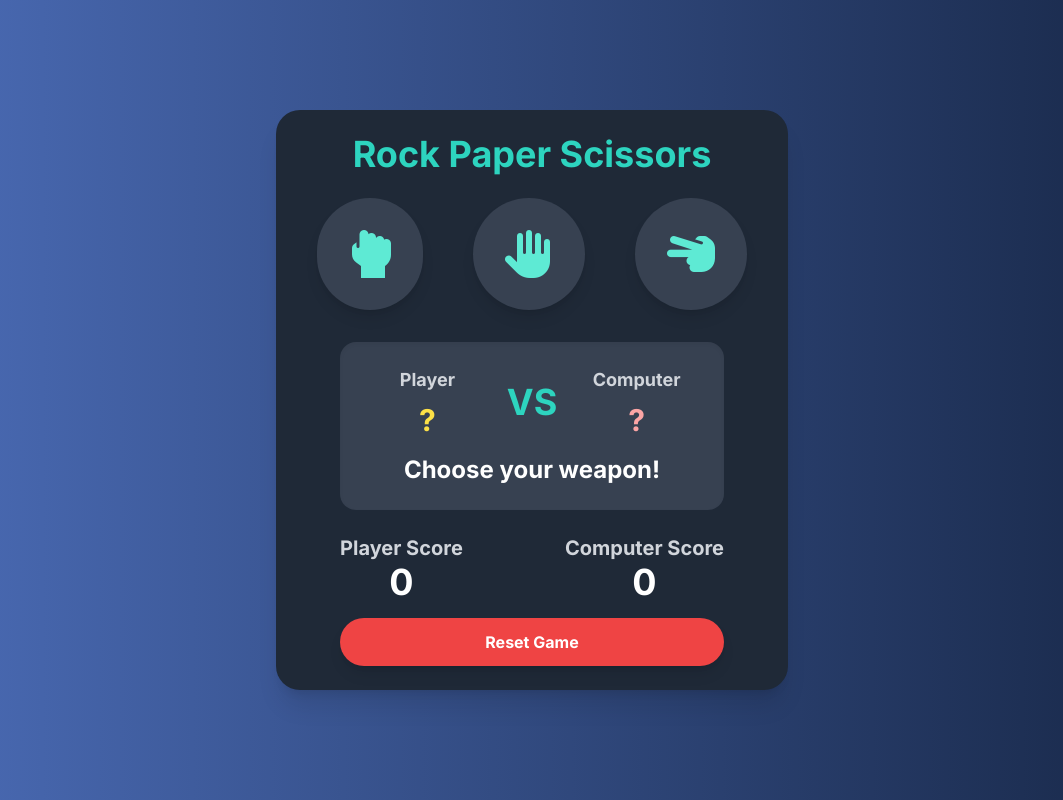
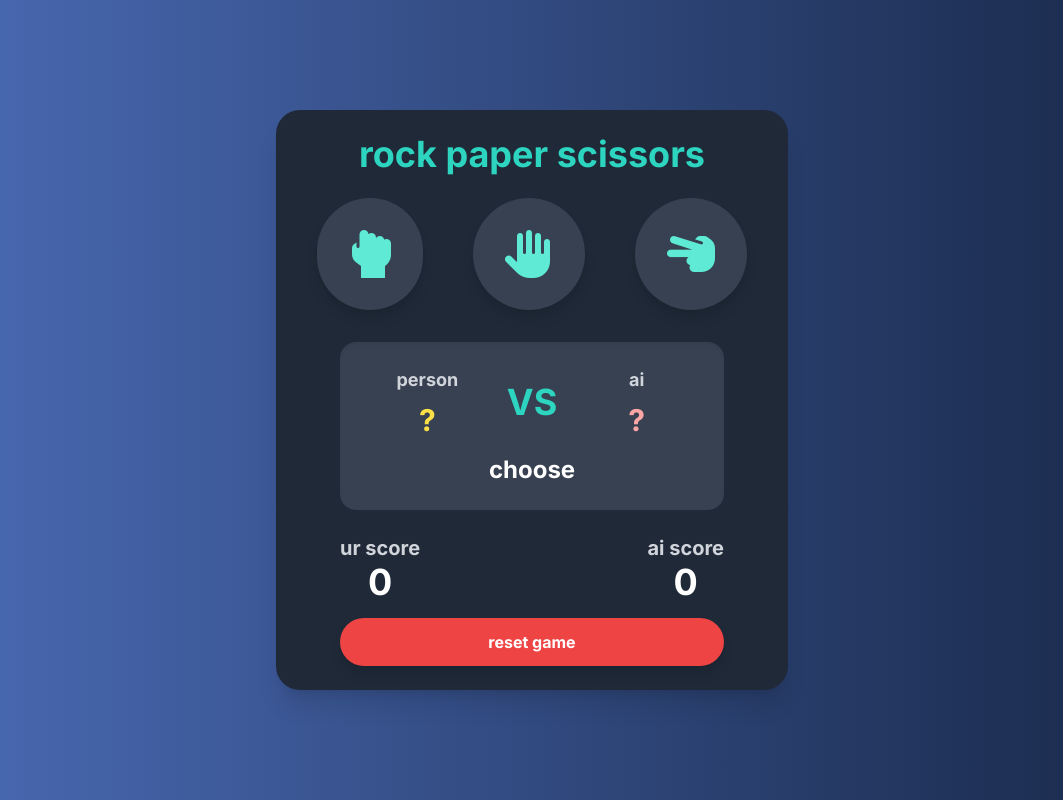
Before and after one commit to shmsrayden/vigilant-potato, a plain HTML site: page index.html in a window 1280 px wide. Shown: the whole page, without its empty margins (108-1171 px from the left). Drawn offline with nearby package versions, Linux system fonts and the light colour scheme.

Commit message:
Update index.html

```diff
--- a/index.html
+++ b/index.html
@@ -3,7 +3,7 @@
 <head>
     <meta charset="UTF-8">
     <meta name="viewport" content="width=device-width, initial-scale=1.0">
-    <title>Rock Paper Scissors</title>
+    <title>rock paper scissors(off brand)</title>
     <script src="https://cdn.tailwindcss.com"></script>
     <link rel="stylesheet" href="https://cdnjs.cloudflare.com/ajax/libs/font-awesome/6.0.0-beta3/css/all.min.css">
     <link rel="preconnect" href="https://fonts.googleapis.com">
@@ -45,7 +45,7 @@
 </head>
 <body class="bg-gray-900 text-white min-h-screen flex flex-col items-center justify-center p-4">
     <div class="container mx-auto p-6 bg-gray-800 rounded-3xl shadow-xl max-w-lg w-full flex flex-col items-center">
-        <h1 class="text-4xl font-bold mb-6 text-center text-teal-400">Rock Paper Scissors</h1>
+        <h1 class="text-4xl font-bold mb-6 text-center text-teal-400">rock paper scissors</h1>
         <div class="w-full flex justify-around mb-8 space-x-4">
             <button id="rock" class="btn-game bg-gray-700 text-teal-300 p-8 rounded-full shadow-lg hover:bg-teal-600 hover:text-white transform transition duration-300 ease-in-out">
                 <i class="fas fa-hand-rock text-5xl"></i>
@@ -61,30 +61,30 @@
         <div class="bg-gray-700 p-6 rounded-2xl w-full max-w-sm text-center shadow-inner">
             <div class="flex justify-between items-center mb-4">
                 <div class="flex-1 text-center">
-                    <p class="text-lg font-semibold text-gray-300">Player</p>
+                    <p class="text-lg font-semibold text-gray-300">person</p>
                     <p id="player-choice" class="text-3xl font-bold text-yellow-300 mt-2">?</p>
                 </div>
                 <div class="text-4xl mx-4 font-extrabold text-teal-400">VS</div>
                 <div class="flex-1 text-center">
-                    <p class="text-lg font-semibold text-gray-300">Computer</p>
+                    <p class="text-lg font-semibold text-gray-300">ai</p>
                     <p id="computer-choice" class="text-3xl font-bold text-red-300 mt-2">?</p>
                 </div>
             </div>
-            <div id="result-text" class="text-2xl font-bold mt-4 result-message">Choose your weapon!</div>
+            <div id="result-text" class="text-2xl font-bold mt-4 result-message">choose</div>
         </div>
 
         <div class="flex flex-col items-center mt-6 w-full max-w-sm">
             <div class="flex justify-between w-full mb-4">
                 <div class="text-center">
-                    <p class="text-xl font-bold text-gray-300">Player Score</p>
+                    <p class="text-xl font-bold text-gray-300">ur score</p>
                     <p id="player-score" class="text-4xl font-extrabold text-white">0</p>
                 </div>
                 <div class="text-center">
-                    <p class="text-xl font-bold text-gray-300">Computer Score</p>
+                    <p class="text-xl font-bold text-gray-300">ai score</p>
                     <p id="computer-score" class="text-4xl font-extrabold text-white">0</p>
                 </div>
             </div>
-            <button id="reset-button" class="bg-red-500 text-white font-bold py-3 px-6 rounded-full shadow-lg hover:bg-red-600 transform transition duration-300 ease-in-out w-full">Reset Game</button>
+            <button id="reset-button" class="bg-red-500 text-white font-bold py-3 px-6 rounded-full shadow-lg hover:bg-red-600 transform transition duration-300 ease-in-out w-full">reset game</button>
         </div>
     </div>
 
@@ -176,15 +176,15 @@
                 computerScoreDisplay.textContent = computerScore;
 
                 if (playerScore >= winningScore) {
-                    showAlert('Game Over!', 'Congratulations! You won the game!');
+                    showAlert('game over', 'congrats u won!');
                 } else if (computerScore >= winningScore) {
-                    showAlert('Game Over!', 'The computer won the game. Better luck next time!');
+                    showAlert('game over', 'ai won, lock in twin');
                 }
             };
 
             const playGame = (playerChoice) => {
                 if (playerScore >= winningScore || computerScore >= winningScore) {
-                    showAlert('Game Over', 'The game has already ended. Please reset to play again.');
+                    showAlert('game over', 'it already ended reset');
                     return;
                 }
                 const computerChoice = getComputerChoice();
@@ -199,7 +199,7 @@
                 computerChoiceDisplay.textContent = '0';
                 playerChoiceDisplay.textContent = '?';
                 computerChoiceDisplay.textContent = '?';
-                resultText.textContent = 'Choose your weapon!';
+                resultText.textContent = 'choose';
                 resultText.className = 'text-2xl font-bold mt-4';
             };
 
```
